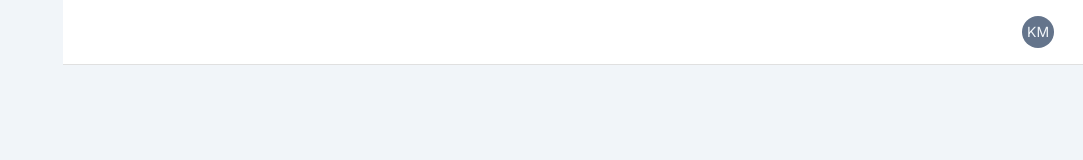
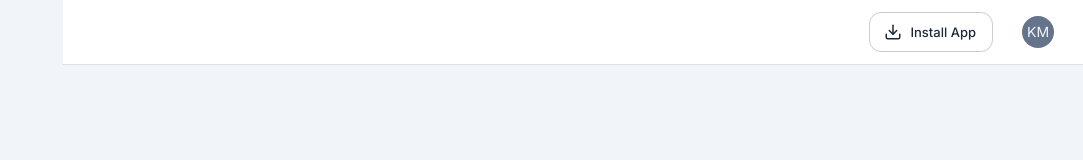
Before and after one commit to 1mos-droid/ricgcw, a React (Vite) app: page / in a window 1280 px wide. Shown: the top 160 px of the page, without its empty margins (197-1280 px from the left). Built offline with nearby package versions, Linux system fonts and the light colour scheme; no server answers; some icons are missing.

Commit message:
PWA install button

```diff
--- a/src/components/InstallButton.jsx
+++ b/src/components/InstallButton.jsx
@@ -1,8 +1,9 @@
 import { useState, useEffect } from 'react';
-import { Button, Tooltip, Dialog, DialogTitle, DialogContent, DialogActions, Typography, Box } from '@mui/material';
+import { Button, Tooltip, Dialog, DialogTitle, DialogContent, DialogActions, Typography, Box, useTheme } from '@mui/material';
 import { Download } from 'lucide-react';
 
 export default function InstallButton() {
+  const theme = useTheme();
   const [deferredPrompt, setDeferredPrompt] = useState(null);
   const [isInstalled, setIsInstalled] = useState(false);
   const [showDialog, setShowDialog] = useState(false);
@@ -46,6 +47,11 @@ export default function InstallButton() {
 
   if (isInstalled) return null;
 
+  const isDark = theme.palette.mode === 'dark';
+  const buttonColor = isDark ? 'rgba(255,255,255,0.3)' : 'rgba(0,0,0,0.2)';
+  const buttonHoverColor = isDark ? 'rgba(255,255,255,0.15)' : 'rgba(0,0,0,0.08)';
+  const textColor = isDark ? 'white' : 'text.primary';
+
   return (
     <>
       <Tooltip title="Install App">
@@ -55,17 +61,18 @@ export default function InstallButton() {
           onClick={handleInstallClick}
           startIcon={<Download size={18} />}
           sx={{
-            borderColor: 'rgba(255,255,255,0.3)',
-            color: 'white',
+            borderColor: buttonColor,
+            color: textColor,
             textTransform: 'none',
             mr: 1,
+            fontWeight: 500,
             '&:hover': {
-              borderColor: 'white',
-              bgcolor: 'rgba(255,255,255,0.1)',
+              borderColor: textColor,
+              bgcolor: buttonHoverColor,
             },
           }}
         >
-          Install
+          Install App
         </Button>
       </Tooltip>
 
@@ -76,10 +83,14 @@ export default function InstallButton() {
             To install this app on your device:
           </Typography>
           <Box component="ol" sx={{ pl: 2, m: 0 }}>
-            <li><Typography variant="body2">Chrome/Edge: Click the install icon in the address bar</Typography></li>
-            <li><Typography variant="body2">Safari (iOS): Tap Share → Add to Home Screen</Typography></li>
-            <li><Typography variant="body2">Menu (Android): Tap ⋮ → Install App</Typography></li>
+            <li><Typography variant="body2" sx={{ mb: 1 }}>Chrome (Desktop): Look for install icon in the address bar (right side)</Typography></li>
+            <li><Typography variant="body2" sx={{ mb: 1 }}>Chrome (Android): Tap menu (⋮) → "Install app" or "Add to Home Screen"</Typography></li>
+            <li><Typography variant="body2" sx={{ mb: 1 }}>Safari (iPhone/iPad): Tap Share button → "Add to Home Screen"</Typography></li>
+            <li><Typography variant="body2">Edge (Desktop): Look for install icon in the address bar</Typography></li>
           </Box>
+          <Typography variant="body2" sx={{ mt: 2, color: 'text.secondary' }}>
+            Note: Install prompts require the app to be served over HTTPS.
+          </Typography>
         </DialogContent>
         <DialogActions>
           <Button onClick={() => setShowDialog(false)}>OK</Button>
```
